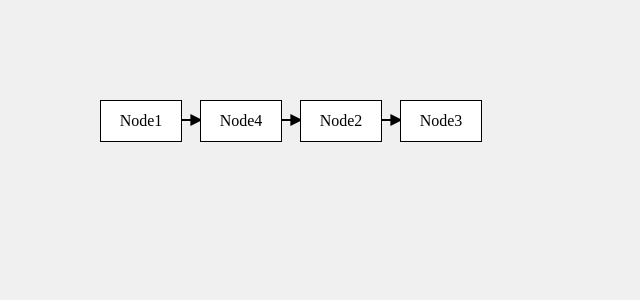
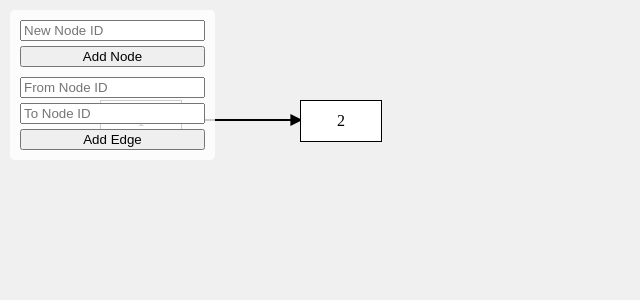
Before and after one commit to sonsonson110/node-based-visual-editor, a React (Vite) app: page / in a window 1280 px wide. Shown: the top 300 px of the page, without its empty margins (0-640 px from the left). Built offline with nearby package versions, Linux system fonts and the light colour scheme.

Commit message:
phase 4 -improve position & ui

```diff
--- a/src/App.tsx
+++ b/src/App.tsx
@@ -1,22 +1,23 @@
 import { useEffect, useMemo, useRef, useState } from "react";
 import EdgeComponent from "./components/EdgeComponent";
 import NodeComponent from "./components/NodeComponent";
-import { RootContainer, SVGContainer, WorldContainer } from "./styled";
+import {
+  InputGroup,
+  PositionDisplay,
+  RootContainer,
+  SVGContainer,
+  UIContainer,
+  WorldContainer,
+} from "./styled";
 import type { Edge, Node, Viewport } from "./types";
 import { screenToWorld } from "./utils";
 
 const initialNodes: Node[] = [
-  { id: "Node1", x: 100, y: 100 },
-  { id: "Node2", x: 300, y: 100 },
-  { id: "Node3", x: 400, y: 100 },
-  { id: "Node4", x: 200, y: 100 },
+  { id: "1", x: 100, y: 100 },
+  { id: "2", x: 300, y: 100 },
 ];
 
-const initialEdges: Edge[] = [
-  { from: "Node1", to: "Node2" },
-  { from: "Node2", to: "Node3" },
-  { from: "Node2", to: "Node4" },
-];
+const initialEdges: Edge[] = [{ from: "1", to: "2" }];
 
 function App() {
   const [nodes, setNodes] = useState<Node[]>(initialNodes);
@@ -39,6 +40,54 @@ function App() {
     nodes.forEach((node) => map.set(node.id, node));
     return map;
   }, [nodes]);
+
+  const [newNodeId, setNewNodeId] = useState("");
+  const [fromNode, setFromNode] = useState("");
+  const [toNode, setToNode] = useState("");
+
+  const draggedNode = useMemo(() => {
+    if (!draggedNodeId) return null;
+    return nodeMap.get(draggedNodeId);
+  }, [draggedNodeId, nodeMap]);
+
+  const handleAddNode = () => {
+    if (!newNodeId.trim()) {
+      alert("Node ID cannot be empty.");
+      return;
+    }
+    if (nodeMap.has(newNodeId)) {
+      alert(`Node with ID "${newNodeId}" already exists.`);
+      return;
+    }
+
+    const screenCenter = {
+      x: window.innerWidth / 2,
+      y: window.innerHeight / 2,
+    };
+    const worldPos = screenToWorld(screenCenter.x, screenCenter.y, viewport);
+
+    const newNode: Node = { id: newNodeId, x: worldPos.x, y: worldPos.y };
+    setNodes((prev) => [...prev, newNode]);
+    setNewNodeId("");
+  };
+
+  const handleAddEdge = () => {
+    if (!fromNode || !toNode) {
+      alert("Please specify both 'from' and 'to' nodes.");
+      return;
+    }
+    if (!nodeMap.has(fromNode) || !nodeMap.has(toNode)) {
+      alert("One or both nodes do not exist.");
+      return;
+    }
+    if (edges.some((edge) => edge.from === fromNode && edge.to === toNode)) {
+      alert("This edge already exists.");
+      return;
+    }
+    setEdges((prev) => [...prev, { from: fromNode, to: toNode }]);
+    setFromNode("");
+    setToNode("");
+  };
 
   // Prevent default context menu
   useEffect(() => {
@@ -91,6 +140,7 @@ function App() {
   // Panning logic - mousedown handler
   useEffect(() => {
     function handleMouseDown(e: MouseEvent) {
+      if (draggedNodeId) return;
       if (e.button === 1 || e.button === 2) {
         setIsPanning(true);
         panStart.current = { x: e.pageX - viewport.x, y: e.pageY - viewport.y };
@@ -100,7 +150,7 @@ function App() {
     return () => {
       document.removeEventListener("mousedown", handleMouseDown);
     };
-  }, [viewport.x, viewport.y]);
+  }, [draggedNodeId, viewport.x, viewport.y]);
 
   // Panning logic - mousemove and mouseup handlers
   useEffect(() => {
@@ -127,18 +177,16 @@ function App() {
   useEffect(() => {
     function handleWheel(e: WheelEvent) {
       e.preventDefault();
-      const mouseX = e.pageX;
-      const mouseY = e.pageY;
+      const mouseWorld = screenToWorld(e.pageX, e.pageY, viewport);
       setViewport((prev) => {
         const newZoom = Math.min(
           3,
           Math.max(0.3, prev.zoom * (1 - e.deltaY * 0.001))
         );
-        const scale = newZoom / prev.zoom;
         return {
           zoom: newZoom,
-          x: mouseX - (mouseX - prev.x) * scale,
-          y: mouseY - (mouseY - prev.y) * scale,
+          x: e.pageX - mouseWorld.x * newZoom,
+          y: e.pageY - mouseWorld.y * newZoom,
         };
       });
     }
@@ -146,10 +194,45 @@ function App() {
     return () => {
       document.removeEventListener("wheel", handleWheel);
     };
-  }, []);
+  }, [viewport]);
 
   return (
     <RootContainer>
+      <UIContainer>
+        <InputGroup>
+          <input
+            type="text"
+            placeholder="New Node ID"
+            value={newNodeId}
+            onChange={(e) => setNewNodeId(e.target.value)}
+            onKeyDown={(e) => e.key === "Enter" && handleAddNode()}
+          />
+          <button onClick={handleAddNode}>Add Node</button>
+        </InputGroup>
+        <InputGroup>
+          <input
+            type="text"
+            placeholder="From Node ID"
+            value={fromNode}
+            onChange={(e) => setFromNode(e.target.value)}
+          />
+          <input
+            type="text"
+            placeholder="To Node ID"
+            value={toNode}
+            onChange={(e) => setToNode(e.target.value)}
+            onKeyDown={(e) => e.key === "Enter" && handleAddEdge()}
+          />
+          <button onClick={handleAddEdge}>Add Edge</button>
+        </InputGroup>
+      </UIContainer>
+
+      {draggedNode && (
+        <PositionDisplay>
+          {draggedNode.id}: ({draggedNode.x.toFixed(0)},{" "}
+          {draggedNode.y.toFixed(0)})
+        </PositionDisplay>
+      )}
       <WorldContainer
         style={{
           transform: `translate(${viewport.x}px, ${viewport.y}px) scale(${viewport.zoom})`,
--- a/src/styled.ts
+++ b/src/styled.ts
@@ -6,6 +6,37 @@ export const RootContainer = styled.div`
   background-color: #f0f0f0;
   position: relative;
   overflow: hidden;
+`;
+
+export const UIContainer = styled.div`
+  position: absolute;
+  top: 10px;
+  left: 10px;
+  z-index: 10;
+  background: rgba(255, 255, 255, 0.8);
+  padding: 10px;
+  border-radius: 5px;
+  display: flex;
+  flex-direction: column;
+  gap: 10px;
+`;
+
+export const InputGroup = styled.div`
+  display: flex;
+  flex-direction: column;
+  gap: 5px;
+`;
+
+export const PositionDisplay = styled.div`
+  position: absolute;
+  bottom: 10px;
+  left: 10px;
+  z-index: 10;
+  background: rgba(0, 0, 0, 0.5);
+  color: white;
+  padding: 5px 10px;
+  border-radius: 5px;
+  font-family: monospace;
 `;
 
 export const WorldContainer = styled.div`
--- a/src/utils.ts
+++ b/src/utils.ts
@@ -32,3 +32,14 @@ export function screenToWorld(
     y: (screenY - viewport.y) / viewport.zoom,
   };
 }
+
+export function worldToScreen(
+  worldX: number,
+  worldY: number,
+  viewport: Viewport
+) {
+  return {
+    x: worldX * viewport.zoom + viewport.x,
+    y: worldY * viewport.zoom + viewport.y,
+  };
+}
```
